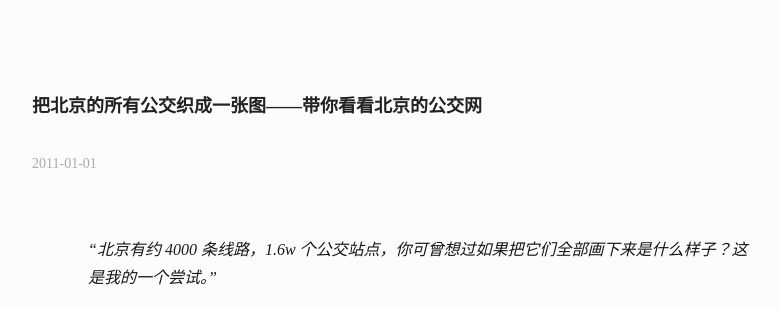
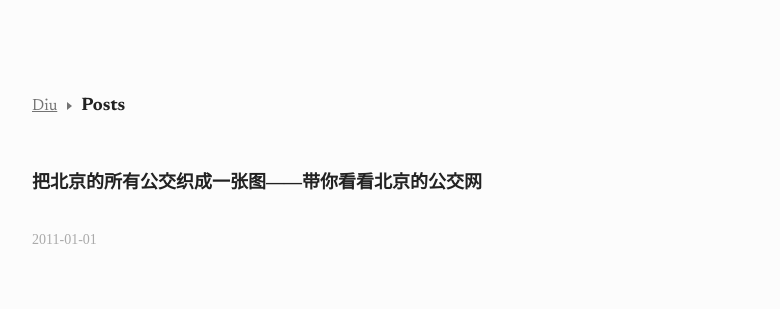
Before and after one commit to ddiu8081/ddiu.io, an Astro site: page /posts/bus-vis in a window 1280 px wide. Shown: the top 309 px of the page, without its empty margins (224-1004 px from the left). Built offline with nearby package versions, Linux system fonts and the light colour scheme; Astro itself is replaced by a stand-in of ours.

Commit message:
feat(ui): page header

```diff
--- a/package.json
+++ b/package.json
@@ -17,6 +17,8 @@
     "date-fns": "^2.29.3"
   },
   "devDependencies": {
+    "@iconify-json/carbon": "^1.1.16",
+    "@unocss/preset-icons": "^0.50.8",
     "@unocss/preset-typography": "^0.50.8",
     "@unocss/preset-web-fonts": "^0.50.8",
     "unocss": "^0.50.8"
--- a/src/components/PageHeader.astro
+++ b/src/components/PageHeader.astro
@@ -6,8 +6,13 @@ interface Props {
 const props = Astro.props
 ---
 
-<header class="mb-6">
-  <h1 class="text-4xl font-serif fg-emphasis">
+<header class="mb-6 flex items-center gap-1 font-serif">
+  <a
+    href="/"
+    class="transition-colors fg-base hover:fg-emphasis"
+  >Diu</a>
+  <div class="i-carbon-caret-right" />
+  <h1 class="text-lg fg-emphasis">
     <div>{props.title}</div>
   </h1>
 </header>
--- a/src/pages/posts/[slug].astro
+++ b/src/pages/posts/[slug].astro
@@ -1,6 +1,7 @@
 ---
 import { format } from 'date-fns'
 import { getCollection } from 'astro:content'
+import PageHeader from '@/components/PageHeader.astro'
 import Layout from '@/layouts/Layout.astro'
 
 export async function getStaticPaths() {
@@ -15,6 +16,7 @@ const { Content } = await entry.render()
 ---
 
 <Layout title="Diu">
+  <PageHeader title="Posts" />
   <header class="mb-12 flex flex-col gap-2">
     <h1 class="text-lg fg-emphasis">
       {entry.data.title}
--- a/uno.config.ts
+++ b/uno.config.ts
@@ -3,6 +3,7 @@ import {
   presetUno,
   presetWebFonts,
   presetTypography,
+  presetIcons,
 } from 'unocss'
 
 export default defineConfig({
@@ -35,12 +36,13 @@ export default defineConfig({
         },
       },
     }),
+    presetIcons(),
   ],
   shortcuts: [{
     'bg-base': 'bg-light-100 dark:bg-dark-800',
     'fg-base': 'text-neutral-500 dark:text-neutral-400',
     'fg-emphasis': 'text-dark dark:text-light',
-    'border-base': 'border-light-800 dark:border-dark-100',
+    'border-base': 'border-light-700 dark:border-dark-300',
     'text-emphasis': 'font-serif font-italic text-lg fg-emphasis',
   }],
 })
```
Also changed, not shown: pnpm-lock.yaml.
